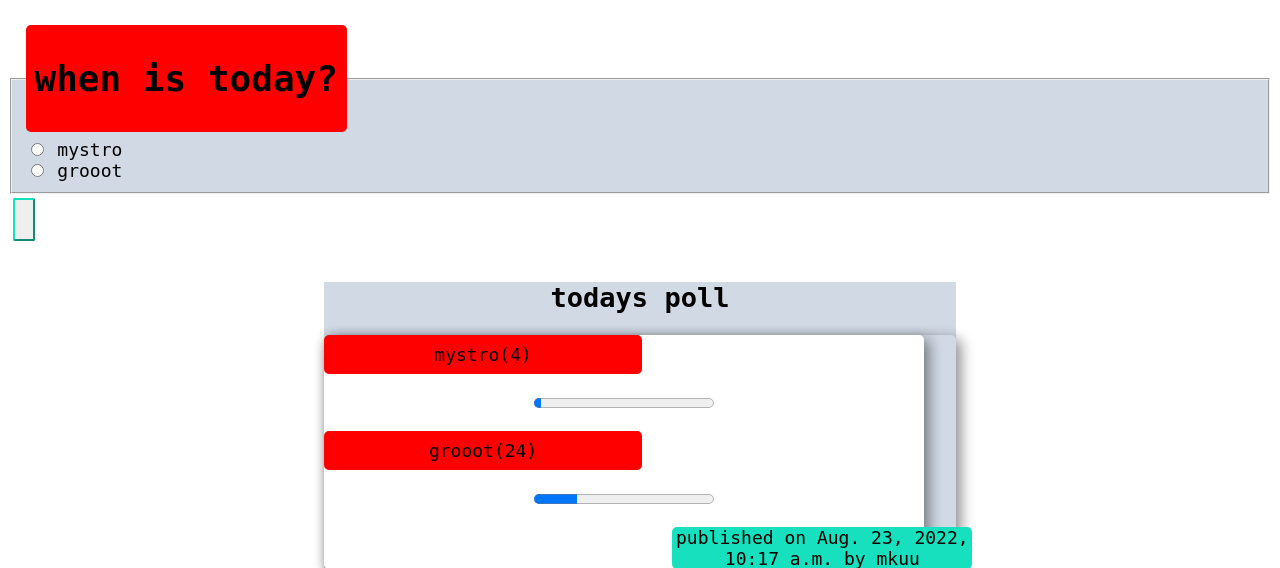
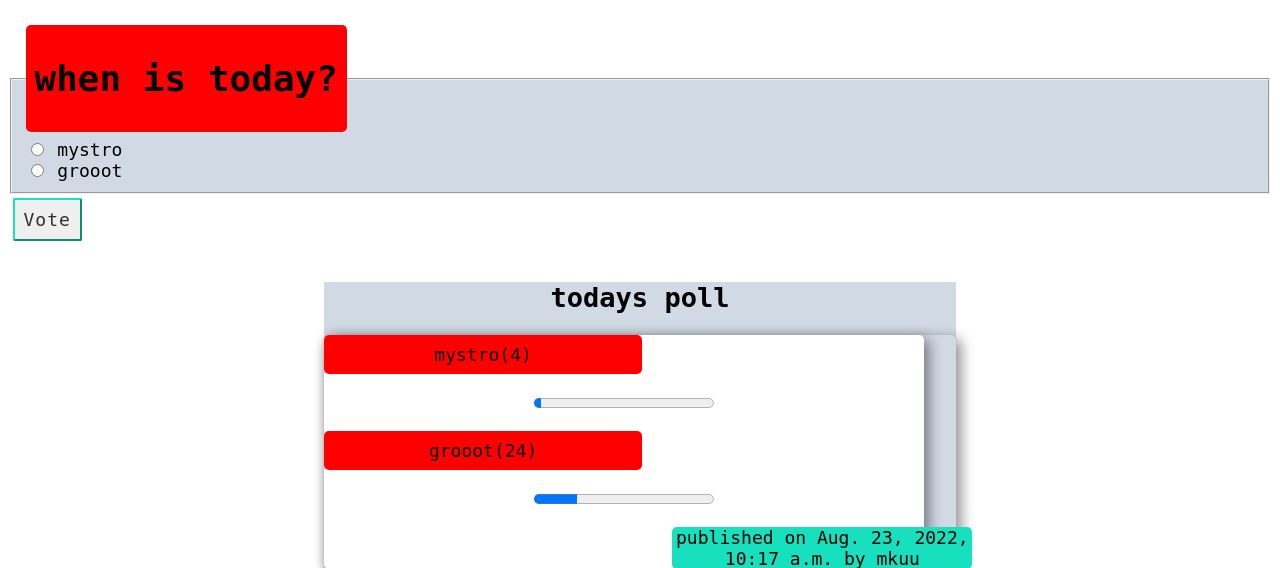
Before and after one commit to bedah-kym/brainiac254, a Django app: page /details/6/ in a window 1280 px wide. Shown: the part 205-773 px from the top of the page. Run offline with Django 4.2, Linux system fonts and the light colour scheme; a user stored in the database is signed in; data comes from the database, SQL or seed files in the repository.

Commit message:
another fix7

```diff
--- a/polls/templates/polls/details.html
+++ b/polls/templates/polls/details.html
@@ -20,11 +20,11 @@
         <legend><h1>{{ q.question_text }}</h1></legend>
 
         {% for choice in q.choice_set.all %}
-          <input type="radio" name="choice" id="choice{{ forloop.counter }}">
+          <input type="radio" name="choice" id="choice{{ forloop.counter }}" value="{{choice.id}}">
           <label  for="choice{{ forloop.counter }}">{{ choice.choice_text }}</label><br>
         {% endfor %}
       </fieldset>
-      <input class= "poll__btn"type="submit" value="{{choice.choice_text.id}}">
+      <input class= "poll__btn"type="submit" value="Vote">
     </form>
 
     <section class="card">
```
